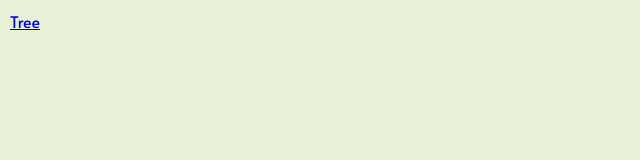
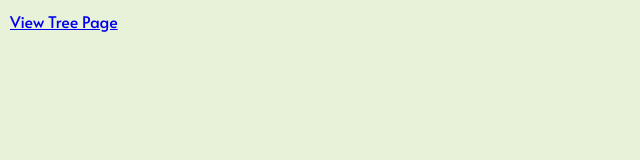
Before and after one commit to aambrose1/SeniorProject_KinTree, a React (Create React App) app in the folder client/: page / in a window 1280 px wide. Shown: the top 160 px of the page, without its empty margins (0-640 px from the left). Built offline with nearby package versions, Linux system fonts and the light colour scheme.

Commit message:
updated home page skeleton

```diff
--- a/client/src/pages/Home/Home.js
+++ b/client/src/pages/Home/Home.js
@@ -2,10 +2,11 @@ import React from 'react';
 import { Link } from 'react-router-dom';
 import * as styles from './styles';
 
+// TODO: need to implement auth check for this page (and others), redirect to login if not authenticated
 function Home() {
     return (
         <div style={styles.DefaultStyle}>
-            <Link to="/tree" >Tree</Link>
+            <Link to="/tree" >View Tree Page</Link>
         </div>
     )
 }
```
